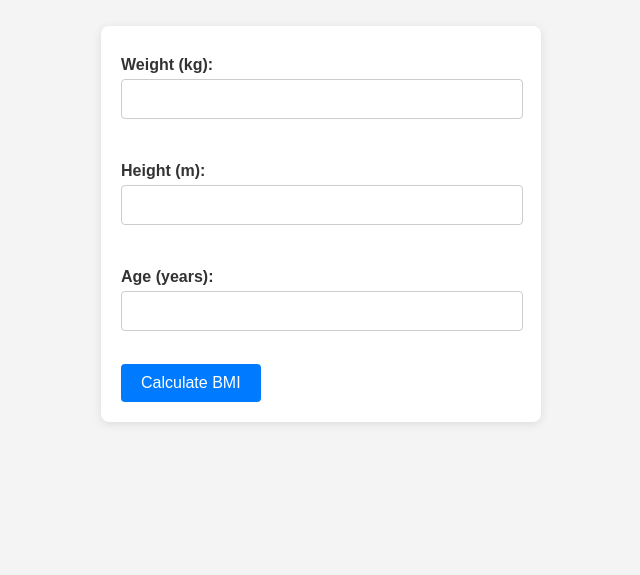
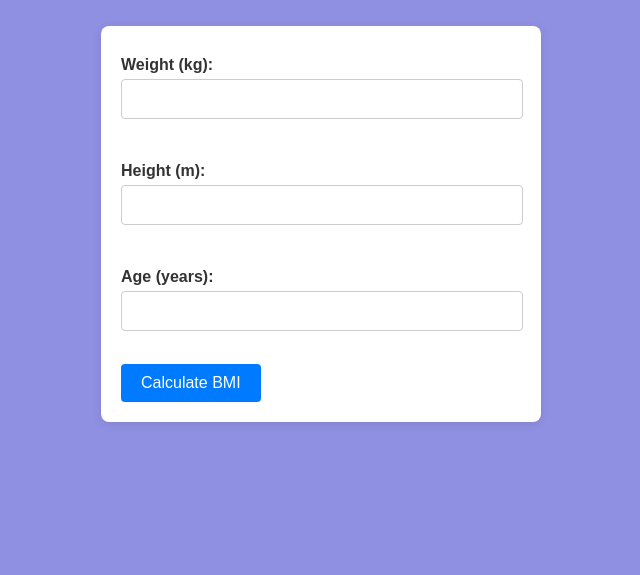
Before and after one commit to Aknniyet/Web_Backend, a website: page views/index.html in a window 1280 px wide. Shown: the part 225-800 px from the top of the page, without its empty margins (319-959 px from the left). Drawn offline with Linux system fonts and the light colour scheme.

Commit message:
2 commit

```diff
--- a/public/style.css
+++ b/public/style.css
@@ -2,7 +2,7 @@ body {
     font-family: Arial, sans-serif;
     margin: 0;
     padding: 0;
-    background-color: #f4f4f4;
+    background-color: #9090e3;
     color: #333;
     display: flex;
     flex-direction: column;
```
